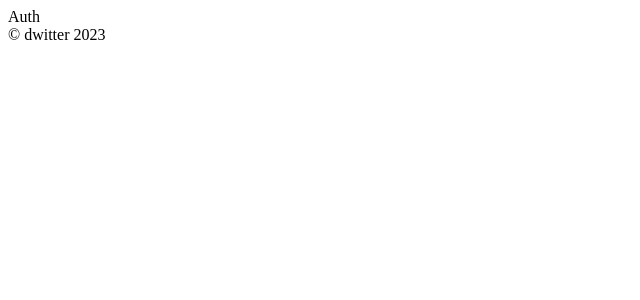
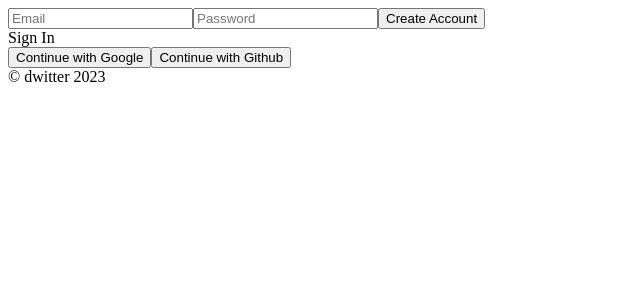
Before and after one commit to Doye-Kim/dwitter, a React (Create React App) app: page /#/ in a window 1280 px wide. Shown: the top 300 px of the page, without its empty margins (0-640 px from the left). Built offline with nearby package versions, Linux system fonts and the light colour scheme; no server answers.

Commit message:
feat: login with email, google, github

```diff
--- a/src/components/App.js
+++ b/src/components/App.js
@@ -1,12 +1,24 @@
 import AppRouter from "components/Router";
-import { useState } from "react";
+import { useState, useEffect } from "react";
 import { authService } from "fbase";
 
 function App() {
-  const [isLoggedIn, setIsLoggedIn] = useState(authService.currentUser);
+  const [init, setInit] = useState(false);
+  const [isLoggedIn, setIsLoggedIn] = useState(false);
+  useEffect(() => {
+    authService.onAuthStateChanged((user) => {
+      if (user) {
+        setIsLoggedIn(true);
+      }
+      if (!user) {
+        setIsLoggedIn(false);
+      }
+      setInit(true);
+    });
+  }, []);
   return (
     <>
-      <AppRouter isLoggedIn={isLoggedIn} />
+      {init ? <AppRouter isLoggedIn={isLoggedIn} /> : "Initializing.."}
       <footer>&copy; dwitter {new Date().getFullYear()}</footer>
     </>
   );
--- /dev/null
+++ b/src/components/Navigation.js
@@ -0,0 +1,20 @@
+import React from "react";
+import { Link } from "react-router-dom";
+
+const Navigation = () => {
+  return (
+    <>
+      <nav>
+        <ul>
+          <li>
+            <Link to="/">Home</Link>
+          </li>
+          <li>
+            <Link to="/profile">My Profile</Link>
+          </li>
+        </ul>
+      </nav>
+    </>
+  );
+};
+export default Navigation;
--- a/src/components/Router.js
+++ b/src/components/Router.js
@@ -2,21 +2,30 @@
 import { HashRouter as Router, Route, Switch } from "react-router-dom";
 import Auth from "../routes/Auth";
 import Home from "../routes/Home";
+import Navigation from "./Navigation";
+import Profile from "../routes/Profile";
+import { Redirect } from "react-router-dom/cjs/react-router-dom.min";
 
 const AppRouter = ({ isLoggedIn }) => {
   return (
     <Router>
+      {isLoggedIn && <Navigation />}
       <Switch>
         {isLoggedIn ? (
           <>
             <Route exact path="/">
               <Home />
             </Route>
+            <Route exact path="/profile">
+              <Profile />
+            </Route>
           </>
         ) : (
-          <Route exact path="/">
-            <Auth />
-          </Route>
+          <>
+            <Route exact path="/">
+              <Auth />
+            </Route>
+          </>
         )}
       </Switch>
     </Router>
--- a/src/fbase.js
+++ b/src/fbase.js
@@ -11,5 +11,5 @@
 };
 
 export default firebase.initializeApp(firebaseConfig);
-
+export const firebaseInstance = firebase;
 export const authService = firebase.auth();
--- a/src/index.js
+++ b/src/index.js
@@ -2,10 +2,5 @@
 import ReactDOM from "react-dom/client";
 import App from "./components/App";
 import firebase from "./fbase";
-console.log(firebase);
 const root = ReactDOM.createRoot(document.getElementById("root"));
-root.render(
-  <React.StrictMode>
-    <App />
-  </React.StrictMode>
-);
+root.render(<App />);
--- a/src/routes/Auth.js
+++ b/src/routes/Auth.js
@@ -1,4 +1,97 @@
 import React from "react";
+import { useState } from "react";
+import { authService, firebaseInstance } from "fbase";
 
-const Auth = () => <span>Auth</span>;
+const Auth = () => {
+  const [email, setEmail] = useState("");
+  const [password, setPassword] = useState("");
+  const [newAccount, setNewAccount] = useState(true);
+  const [error, setError] = useState("");
+  const onChange = (event) => {
+    const {
+      target: { name, value },
+    } = event;
+    if (name == "email") {
+      setEmail(value);
+    }
+    if (name == "password") {
+      setPassword(value);
+    }
+  };
+  const onSubmit = async (event) => {
+    event.preventDefault();
+    try {
+      let data;
+      if (newAccount) {
+        //create account
+        data = await authService.createUserWithEmailAndPassword(
+          email,
+          password
+        );
+      }
+      if (!newAccount) {
+        data = await authService.signInWithEmailAndPassword(email, password);
+      }
+      console.log(data);
+    } catch (error) {
+      setError(error.message);
+    }
+  };
+
+  const toggleAccount = () => setNewAccount((prev) => !prev);
+  let provider;
+  const onsocialClick = async (e) => {
+    const {
+      target: { name },
+    } = e;
+    if (name === "google") {
+      provider = new firebaseInstance.auth.GoogleAuthProvider();
+    }
+    if (name === "github") {
+      provider = new firebaseInstance.auth.GithubAuthProvider();
+    }
+    const data = await authService.signInWithPopup(provider);
+    console.log(data);
+  };
+
+  return (
+    <div>
+      <form onSubmit={onSubmit}>
+        <input
+          name="email"
+          type="text"
+          placeholder="Email"
+          required
+          value={email}
+          onChange={onChange}
+        />
+        <input
+          name="password"
+          type="password"
+          placeholder="Password"
+          required
+          value={password}
+          onChange={onChange}
+        />
+        <input
+          type="submit"
+          value={newAccount ? "Create Account" : "Sign In"}
+        />
+        {error}
+      </form>
+      <span onClick={toggleAccount}>
+        {newAccount ? "Sign In" : "Create Account"}
+      </span>
+      <div>
+        <button onClick={onsocialClick} name="google">
+          Continue with Google
+        </button>
+        <button onClick={onsocialClick} name="github">
+          Continue with Github
+        </button>
+      </div>
+    </div>
+  );
+};
+
 export default Auth;
--- a/src/routes/Home.js
+++ b/src/routes/Home.js
@@ -1,4 +1,10 @@
 import React from "react";
 
-const Home = () => <span>Home</span>;
+const Home = () => {
+  return (
+    <>
+      <span>Home</span>
+    </>
+  );
+};
 export default Home;
```
